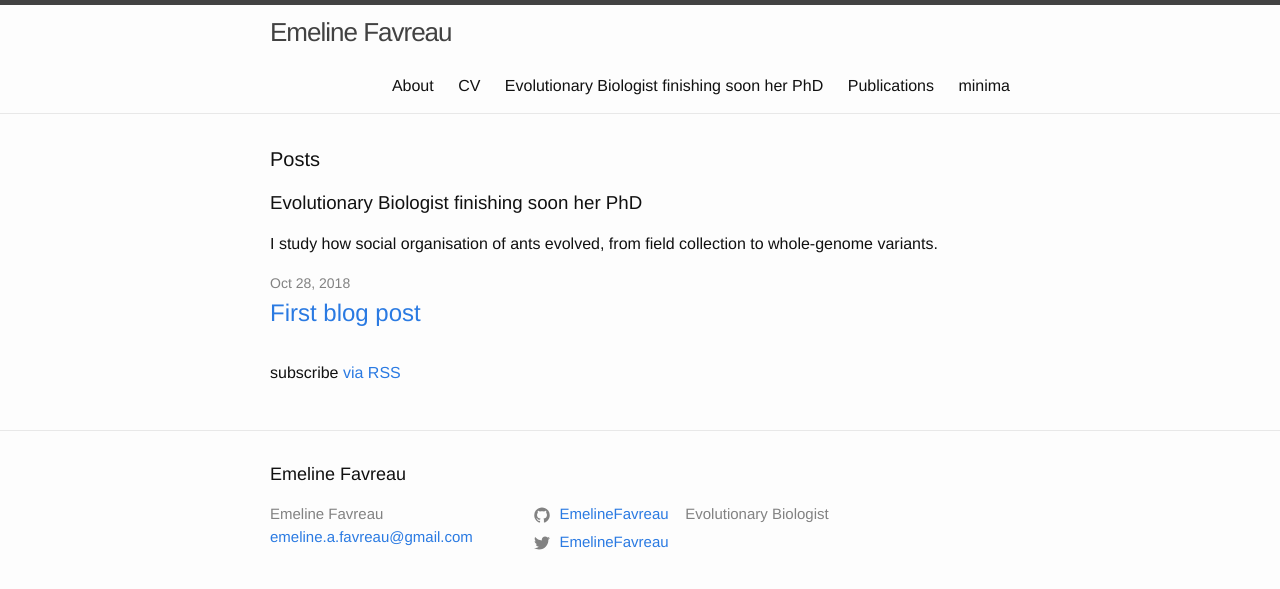
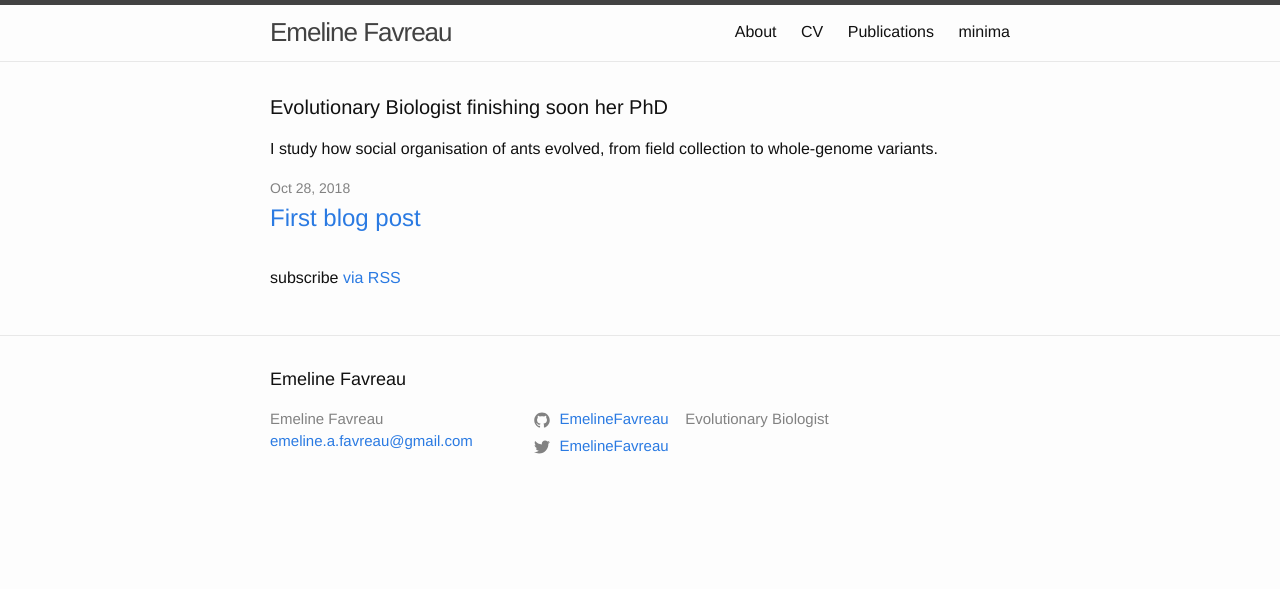
Before and after one commit to EmelineFavreau/EmelineFavreau.github.io, a Jekyll site: the page built from index.md, in a window 1280 px wide. Shown: the top 589 px of the page. Built offline with Jekyll 4.4.1, drawn with Linux system fonts in a browser that asks for light colours; our own code applies the rules of GitHub Pages for plain Markdown files.

Commit message:
updating details

```diff
--- a/_layouts/home.html
+++ b/_layouts/home.html
@@ -4,7 +4,7 @@
 
 <div class="home">
 
-  <h1 class="page-heading">Posts</h1>
+  <h1 class="page-heading">Evolutionary Biologist finishing soon her PhD</h1>
 
   {{ content }}
 
--- a/index.md
+++ b/index.md
@@ -4,5 +4,5 @@
 # See: https://jekyllrb.com/docs/themes/#overriding-theme-defaults
 layout: home
 ---
-### Evolutionary Biologist finishing soon her PhD
+
 I study how social organisation of ants evolved, from field collection to whole-genome variants.
```
